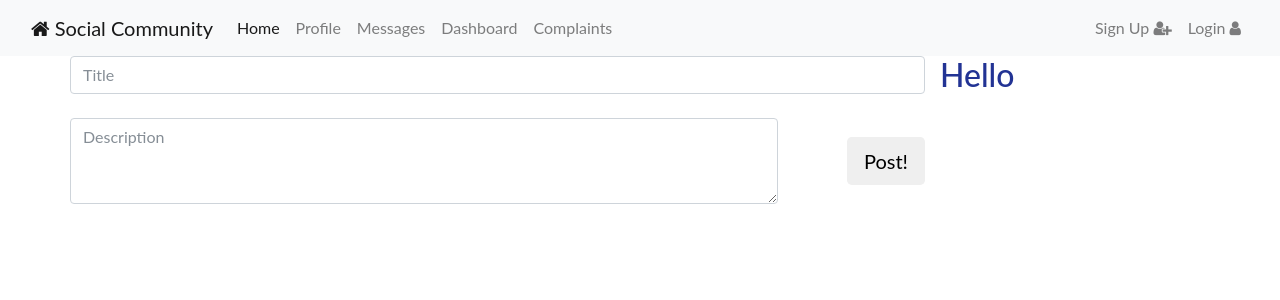
After one commit to akhi1312/CMPE281, a Flask app: template templates/userdashboard.html in a window 1280 px wide. The commit adds this page. Shown: the top 300 px of the page. Run offline with Flask 2, Linux system fonts and the light colour scheme; the template is opened without the code that fills it, so the values that code supplies are empty; some libraries are stand-ins or nearby versions.

Commit message:
modularized forms

```diff
--- a/app.py
+++ b/app.py
@@ -1,9 +1,7 @@
 from flask import Flask, render_template, request, make_response, url_for, flash, redirect, session, abort, jsonify,g
 from flask_bootstrap import Bootstrap
-from flask_wtf import Form
-from wtforms import StringField, PasswordField, BooleanField, IntegerField
-from wtforms.validators import InputRequired, Email, Length, NumberRange
 from flask_sqlalchemy import SQLAlchemy
+from Forms import LoginForm, RegistrationForm
 import json
 import psycopg2
 import os
@@ -17,20 +15,7 @@ app = Flask(__name__)
 
 Bootstrap(app)
 app.config['SECRET_KEY'] = os.urandom(32)
-db=SQLAlchemy()
 
-class LoginForm(Form):
-    username = StringField('username',validators=[InputRequired(),Length(min=4,max=15)])
-    password = PasswordField('password',validators=[InputRequired(),Length(min=8, max=80)])
-    remember = BooleanField('remember me',default=False)
-
-class RegistrationForm(Form):
-    email = StringField('Email:',validators=[InputRequired(),Email(message='Invalid email'),Length(max=50)])
-    username = StringField('Username:', validators=[InputRequired(), Length(min=4, max=15)])
-    firstname = StringField('Firstname:', validators=[InputRequired(), Length(min=4, max=30)])
-    lastname = StringField('Lastname:', validators=[InputRequired(), Length(min=4, max=30)])
-    contact = IntegerField('Contact:', validators=[InputRequired(), NumberRange(min=10,max=10)])
-    password = PasswordField('Password:',validators=[InputRequired(),Length(min=8, max=80)])
 
 # @app.route('/signup', methods=['GET','POST'])
 # def signup():
@@ -173,7 +158,7 @@ def get_all_community():
 
 @app.route('/')
 def home():
-    return render_template('index.html')
+    return render_template('userdashboard.html')
 
 @app.route('/login', methods=['GET','POST'])
 def login():
--- a/templates/base.html
+++ b/templates/base.html
@@ -8,6 +8,9 @@
     <link rel="stylesheet" href="https://maxcdn.bootstrapcdn.com/bootstrap/4.0.0-beta.2/css/bootstrap.min.css" integrity="sha384-PsH8R72JQ3SOdhVi3uxftmaW6Vc51MKb0q5P2rRUpPvrszuE4W1povHYgTpBfshb" crossorigin="anonymous">
     <link rel="stylesheet" href="../static/css/style.css"/>
     <link href="https://maxcdn.bootstrapcdn.com/font-awesome/4.7.0/css/font-awesome.min.css" rel="stylesheet" integrity="sha384-wvfXpqpZZVQGK6TAh5PVlGOfQNHSoD2xbE+QkPxCAFlNEevoEH3Sl0sibVcOQVnN" crossorigin="anonymous">
+    <script src="https://code.jquery.com/jquery-3.1.1.slim.min.js" integrity="sha384-A7FZj7v+d/sdmMqp/nOQwliLvUsJfDHW+k9Omg/a/EheAdgtzNs3hpfag6Ed950n" crossorigin="anonymous"></script>
+    <script src="https://cdnjs.cloudflare.com/ajax/libs/tether/1.4.0/js/tether.min.js" integrity="sha384-DztdAPBWPRXSA/3eYEEUWrWCy7G5KFbe8fFjk5JAIxUYHKkDx6Qin1DkWx51bBrb" crossorigin="anonymous"></script>
+    <script src="https://maxcdn.bootstrapcdn.com/bootstrap/4.0.0-alpha.6/js/bootstrap.min.js" integrity="sha384-vBWWzlZJ8ea9aCX4pEW3rVHjgjt7zpkNpZk+02D9phzyeVkE+jo0ieGizqPLForn" crossorigin="anonymous"></script>
 </head>
 <body>
     <!-- Navbar -->
@@ -33,7 +36,7 @@
                     <a class="nav-link" href="#">Dashboard</a>
                 </li>
                 <li class="nav-item">
-                    <a class="nav-link" href="#">Complaints</a>
+                    <a class="nav-link" data-toggle="modal" href="#complainModal">Complaints</a>
                 </li>
                 </ul>
                 <ul class="navbar-nav navbar-right">
@@ -67,5 +70,34 @@
             <a class="btn btn-primary btn-lg" href="#" role="button">Learn more</a>
         </p>
     </div> -->
+
+    <div class="modal fade" id="complainModal" tabindex="-1" role="dialog" aria-labelledby="complainModalLabel" aria-hidden="true">
+  <div class="modal-dialog" role="document">
+    <div class="modal-content">
+      <div class="modal-header">
+        <h5 class="modal-title" id="complainModalLabel">Complain</h5>
+        <button type="button" class="close" data-dismiss="modal" aria-label="Close">
+          <span aria-hidden="true">&times;</span>
+        </button>
+      </div>
+      <div class="modal-body">
+        <form>
+          <div class="form-group">
+            <label for="subject" class="form-control-label">Subject:</label>
+            <input type="text" class="form-control" id="subject">
+          </div>
+          <div class="form-group">
+            <label for="complain-text" class="form-control-label">Description:</label>
+            <textarea class="form-control" id="complain-text"></textarea>
+          </div>
+        </form>
+      </div>
+      <div class="modal-footer">
+        <button type="button" class="btn btn-secondary" data-dismiss="modal">Close</button>
+        <button type="button" class="btn btn-primary">Send message</button>
+      </div>
+    </div>
+  </div>
+</div>
 </body>
 </html>
--- a/templates/login.html
+++ b/templates/login.html
@@ -10,7 +10,6 @@
             {{form.hidden_tag()}}
             {{wtf.form_field(form.username)}}
             {{wtf.form_field(form.password)}}
-            {{wtf.form_field(form.remember)}}
             <button class = "btn btn-md btn-primary btn-block">Sign In</button>
         </form>
     </div>
--- /dev/null
+++ b/templates/userdashboard.html
@@ -0,0 +1,31 @@
+{% extends "base.html" %}
+{% block page_content %}
+    <div class="row">
+        <div class="col-md-9">
+            <div class="row">
+                <form style="width:100%" method="POST" action="add_post">
+                    <input required type="text" class="form-control" placeholder="Title"/>
+                    <br/>
+                    <div class="row">
+                        <div class="col-md-10">
+                            <textarea required class="form-control" maxlength="200" rows="3" placeholder="Description" ></textarea>
+                        </div>
+                        <div class="col-md-1"></div>
+                        <div class="col-md-1 align-self-center">
+                            <input class="btn btn-lg submit-btn pull-right inline" type="submit" value="Post!" />
+                        </div>
+                    </div>
+                </form>
+            </div>
+            <!--{% for post in posts %}-->
+            <!--<div class="row">-->
+                <!--<h2>{{post.title}}</h2>-->
+                <!--<p>{{post.content}}</p>-->
+            <!--</div>-->
+            <!--{% endfor %}-->
+        </div>
+        <div class="col-md-3">
+            <h2>Hello</h2>
+        </div>
+    </div>
+{% endblock %}
```
Also changed, not shown: Forms.py (added, +42 -0 lines), templates/signup.html (+6 -1 lines), 2 other files.
